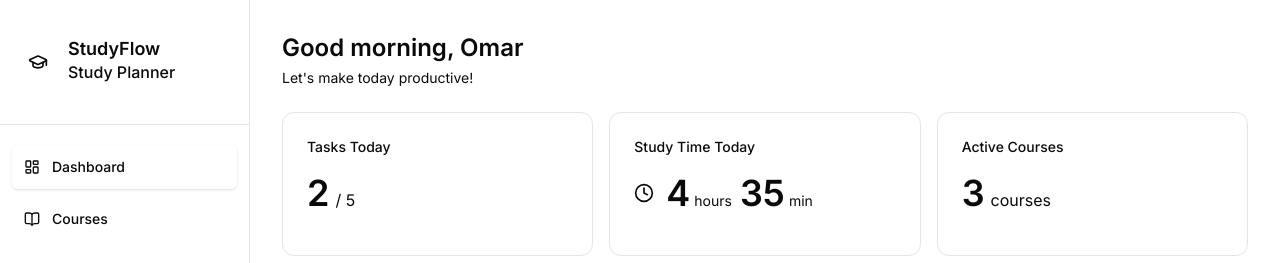
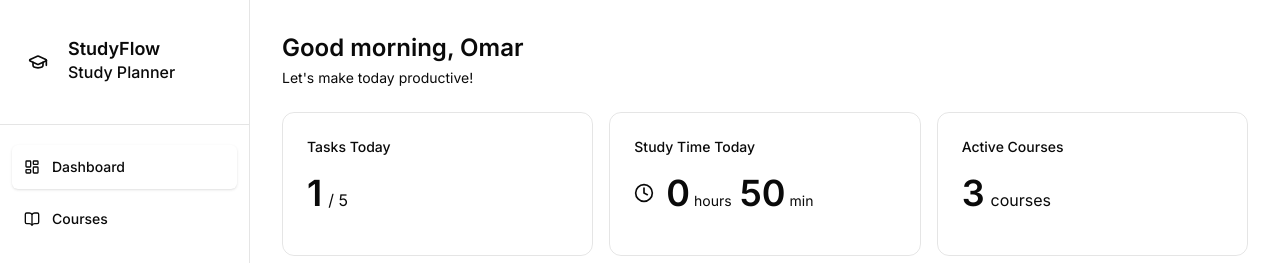
Before and after one commit to omar-z-z/StudyFlow, a Next.js app in the folder frontend/: page / in a window 1280 px wide. Shown: the top 263 px of the page. Built offline with nearby package versions, Linux system fonts and the light colour scheme.

Commit message:
Refactor Stats cards so thier information are not hard coded, but dynamic and dependent on the actual data.

```diff
--- a/frontend/app/(root)/page.tsx
+++ b/frontend/app/(root)/page.tsx
@@ -1,3 +1,6 @@
+"use client";
+import { useTasks } from "@/hooks/useTasks";
+import { courses } from "@/lib/dummy-data";
 import CourseProgress from "@/components/Dashboard/CourseProgress";
 import DashboardHeader from "@/components/Dashboard/DashboardHeader";
 import StatsCard from "@/components/Dashboard/StatsCard";
@@ -5,6 +8,16 @@ import TasksList from "@/components/Dashboard/TasksList";
 import UpcomingDeadlines from "@/components/Dashboard/UpcomingDeadlines";
 
 export default function DashboardPage() {
+  const { tasks, toggleTask } = useTasks();
+
+  const tasksCompleted = tasks.filter((t) => t.completed).length;
+  const tasksTotal = tasks.length;
+  const studyTimeMinutes = tasks
+    .filter((t) => t.completed)
+    .reduce((sum, t) => sum + t.duration, 0);
+  const studyHours = Math.floor(studyTimeMinutes / 60);
+  const studyMinutes = studyTimeMinutes % 60;
+  const coursesCount = courses.length;
   return (
     <main className="flex-1 overflow-auto px-8 py-8">
       {/* Header */}
@@ -15,23 +28,23 @@ export default function DashboardPage() {
         <StatsCard
           title="Tasks Today"
           type="tasks"
-          tasksCompleted={2}
-          tasksTotal={5}
+          tasksCompleted={tasksCompleted}
+          tasksTotal={tasksTotal}
         />
         <StatsCard
           title="Study Time Today"
           type="time"
-          hours={4}
-          minutes={35}
+          hours={studyHours}
+          minutes={studyMinutes}
         />
-        <StatsCard title="Active Courses" type="courses" coursesCount={3} />
+        <StatsCard title="Active Courses" type="courses" coursesCount={coursesCount} />
       </div>
 
       {/* Bottom Layout — stacked on mobile, two columns on lg+ */}
       <div className="flex flex-col gap-4 lg:flex-row lg:items-start">
         {/* Tasks List */}
         <div className="w-full lg:flex-[1.6] lg:min-w-0">
-          <TasksList />
+          <TasksList tasks={tasks} onToggle={toggleTask} />
         </div>
 
         {/* Progress + Deadlines */}
--- a/frontend/components/Dashboard/TaskItem.tsx
+++ b/frontend/components/Dashboard/TaskItem.tsx
@@ -13,7 +13,7 @@ export default function TaskItem({ task, onToggle }: TaskItemProps) {
           ? "border-border bg-muted/40"
           : "border-border bg-background hover:bg-accent/50"
       }`}
-      onClick={() => onToggle(task.id)}
+      onClick={() =>console.log("Task clicked:", task.id)} // For now, when the tasks page is done it would navigate there
     >
       {/* Checkbox */}
       <div
@@ -22,6 +22,7 @@ export default function TaskItem({ task, onToggle }: TaskItemProps) {
             ? "bg-primary border-primary"
             : "border-muted-foreground/40"
         }`}
+        onClick={() => onToggle(task.id)}
       >
         {task.completed && (
           <svg
--- a/frontend/components/Dashboard/TasksList.tsx
+++ b/frontend/components/Dashboard/TasksList.tsx
@@ -1,11 +1,14 @@
 "use client";
 
-import { useTasks } from "@/hooks/useTasks";
+import { Task } from "@/types/task";
+
+interface TasksListProps {
+  tasks: Task[];
+  onToggle: (id: number) => void;
+}
 import TaskItem from "./TaskItem";
 
-export default function TasksList() {
-  const { tasks, toggleTask } = useTasks();
-
+export default function TasksList({ tasks, onToggle }: TasksListProps) {
   return (
     <div className="bg-card border border-border rounded-xl p-4 md:p-6">
       <h2 className="text-base font-semibold text-foreground mb-4">
@@ -13,7 +16,7 @@ export default function TasksList() {
       </h2>
       <div className="flex flex-col gap-2">
         {tasks.map((task) => (
-          <TaskItem key={task.id} task={task} onToggle={toggleTask} />
+          <TaskItem key={task.id} task={task} onToggle={onToggle} />
         ))}
       </div>
     </div>
```
